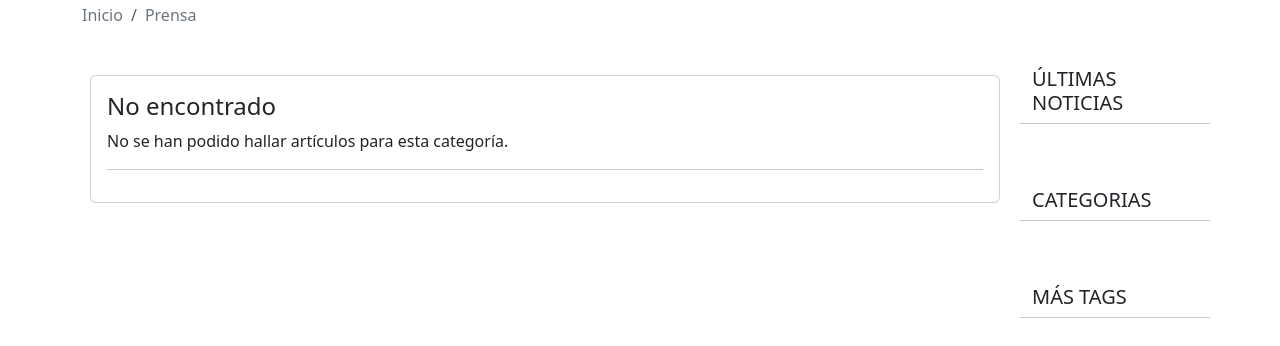
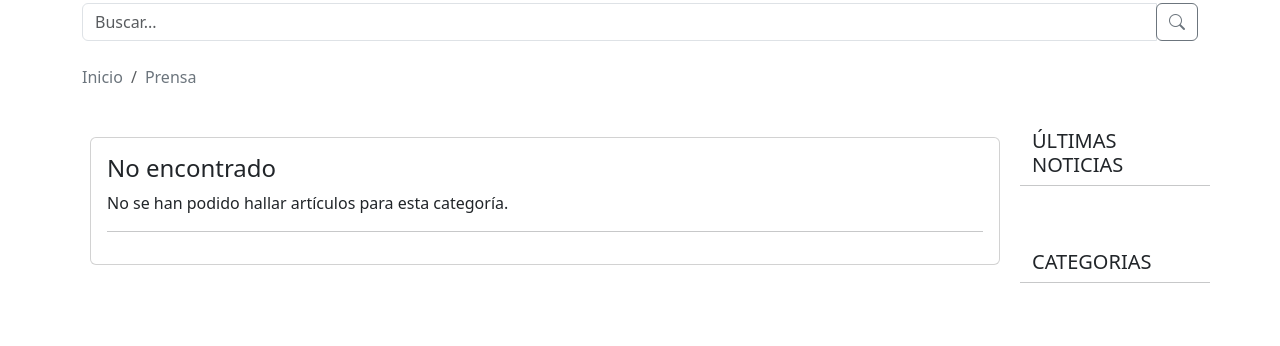
Before and after one commit to ardu1na/cms_django, a Django app: template templates/page/prensa/query.html in a window 1280 px wide. Shown: the part 132-478 px from the top of the page. Run offline with Django 3.2, Linux system fonts and the light colour scheme; the template is opened without the code that fills it, so the values that code supplies are empty; some libraries are stand-ins or nearby versions.

Commit message:
with search bar2

```diff
--- a/templates/page/index.html
+++ b/templates/page/index.html
@@ -6,7 +6,7 @@
 <!-- contenido de la PAGINA DE INICIO -->
 
     <!-- Hero Imagen y texto + BOTON -->
-            <div class="jumbotron jumbotron-fluid" style="position: relative; background: url('{% static 'img/index_img.jpg' %}') center/cover no-repeat; color: white; height: 600px; display: flex; align-items: center; justify-content: center;">
+            <div class="jumbotron jumbotron-fluid mb-5" style="position: relative; background: url('{% static 'img/index_img.jpg' %}') center/cover no-repeat; color: white; height: 600px; display: flex; align-items: center; justify-content: center;">
                 <div class="container text-center col-lg-6 my-5" style="background-color: rgba(0, 0, 0, 0.5); padding: -50px; margin-top: 150px;">
                     <div class="my-4">
                         <h2 class="display-4">AUDIENCIA PÚBLICA 2023</h2>
@@ -30,7 +30,7 @@
 
                     <h2 class="mb-4">Últimas noticias</h2>
 
-                    <div class="row">
+                    <div class="row mb-5">
                         {% for article in articles %} <!-- Artículo {{ article.id }} -->
 
                             <div class="col-md-4 mb-4">
--- a/templates/page/prensa/query.html
+++ b/templates/page/prensa/query.html
@@ -7,8 +7,19 @@
 
     <div class="container my-4">
 
+        <form method="GET" action="{% url 'prensa' %}" class="form-inline my-3 my-lg-0">
+            <div class="input-group">
+                <input type="text" name="q" class="form-control" placeholder="Buscar..." aria-label="Buscar" aria-describedby="basic-addon2">
+                <div class="input-group-append">
+                    <button class="btn btn-outline-secondary" type="submit">
+                        <i class="bi bi-search"></i>
+                    </button>
+                </div>
+            </div>
+        </form>
+
         <nav aria-label="breadcrumb">
-            <ol class="breadcrumb ">
+            <ol class="breadcrumb mt-4">
                 <li class="breadcrumb-item "><a class="text-decoration-none text-secondary" href="{% url 'index' %}">Inicio</a></li>
                 <li class="breadcrumb-item"><a class="text-decoration-none text-secondary" href="{% url 'prensa' %}">Prensa</a></li>
                 {% if categoria %}
@@ -128,7 +139,7 @@
                 </div>
 
                 <div class="row mb-4">
-                    <h5>MÁS TAGS</h5>
+                    <h5>TAGS</h5>
                     <hr>
                     {% for tag in tags %}
                         <a class="text-decoration-none mx-1" href="{% url 'tag' slug=tag.slug %}"><span class="badge rounded-pill text-bg-success">{{tag.nombre}}<span></a>
```
Also changed, not shown: prensa/views.py (+28 -4 lines), templates/page/prensa/articulo.html (+13 -1 lines), templates/page/prensa/prensa.html (+41 -6 lines).
